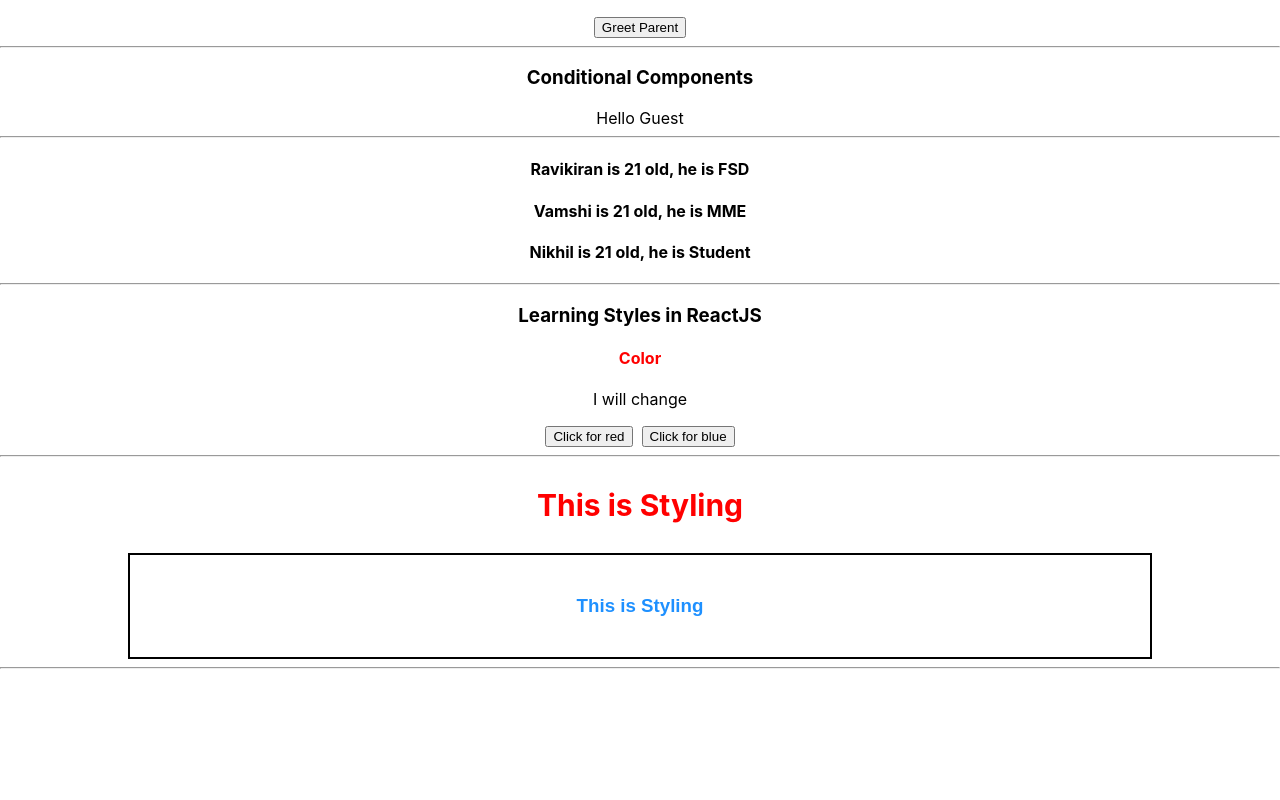
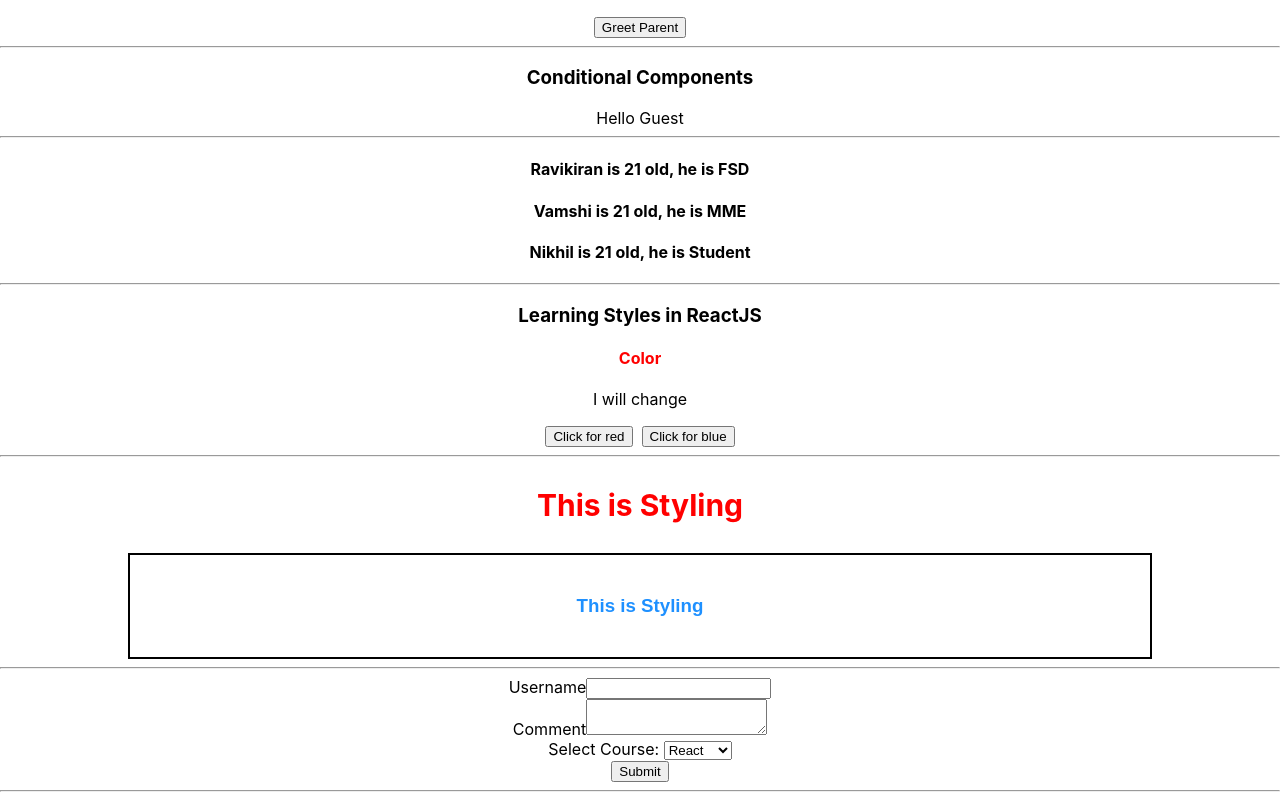
Before and after one commit to kirannani168/LearningReactJS, a React (Create React App) app: page / in a window 1280 px wide. Shown: the part 955-1755 px from the top of the page. Before the commit the page ends 1632 px from the top, so only its background shows below. Built offline with nearby package versions, Linux system fonts and the light colour scheme.

Commit message:
Form HAndling Basics
Form.js file Added

```diff
--- a/src/App.js
+++ b/src/App.js
@@ -5,6 +5,7 @@ import Counter from './Components/Counter';
 import CreateElement from './Components/CreateElement';
 import EventBinding from './Components/EventBinding';
 import EventHandling from './Components/EventHandling';
+import Form from './Components/Form';
 import Greet from './Components/Greet';
 import InlineCSS from './Components/InlineCSS';
 import Message from './Components/Message';
@@ -45,6 +46,8 @@ class App extends Component {
         <hr/>
         <InlineCSS/>
         <hr/>
+        <Form/>
+        <hr/>
       </div>
     )
   }
--- /dev/null
+++ b/src/Components/Form.js
@@ -0,0 +1,56 @@
+import React, { Component } from 'react'
+
+class Form extends Component {
+    constructor() {
+        super();
+        this.state = {
+            username: '',
+            comment: '',
+            option: 'React'
+        }
+    }
+    onUsername(event) {
+        this.setState({
+            username: event.target.value
+        })
+    }
+    onComment = event => {
+        this.setState({
+            comment: event.target.value
+        })
+    }
+    onSelect = event => {
+        this.setState({
+            option: event.target.value
+        })
+    }
+    submitted = (event) => {
+        alert(`${this.state.username} commented "${this.state.comment}" and selected "${this.state.option}"`)
+        event.preventDefault()
+    }
+    render() {
+        return (
+            <form onSubmit={this.submitted.bind(this)}>
+                <div>
+                    <label>Username</label>
+                    <input type='text' value={this.state.username} onChange={this.onUsername.bind(this)}></input>
+                </div>
+                <div>
+                    <label>Comment</label>
+                    <textarea value={this.state.comment} onChange={this.onComment.bind(this)}></textarea><br />
+                </div>
+                <div>
+                    <label>Select Course: </label>
+                    <select value={this.state.option} onChange={this.onSelect.bind(this)}>
+                        <option>React</option>
+                        <option>Vue</option>
+                        <option>Angular</option>
+                    </select>
+                </div>
+                <button type='submit'>Submit</button>
+            </form>
+        )
+    }
+}
+
+export default Form
```
